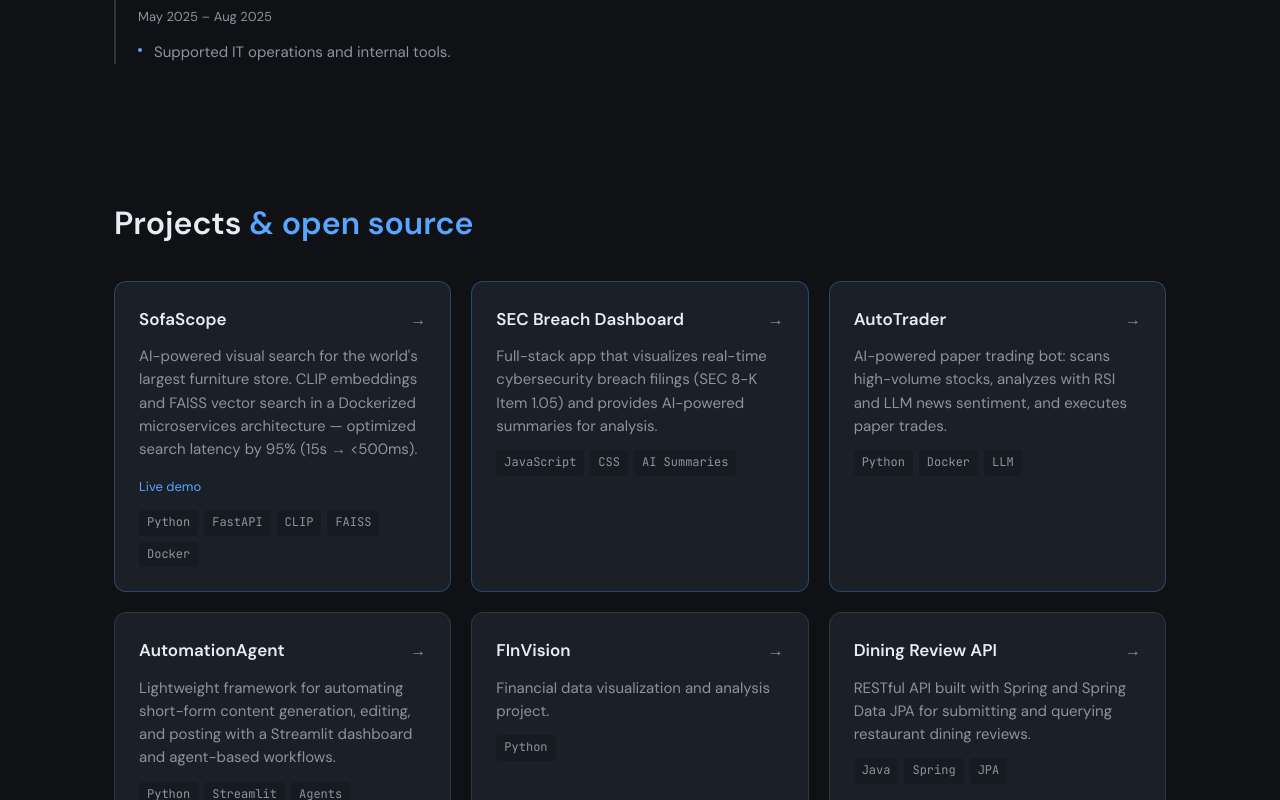
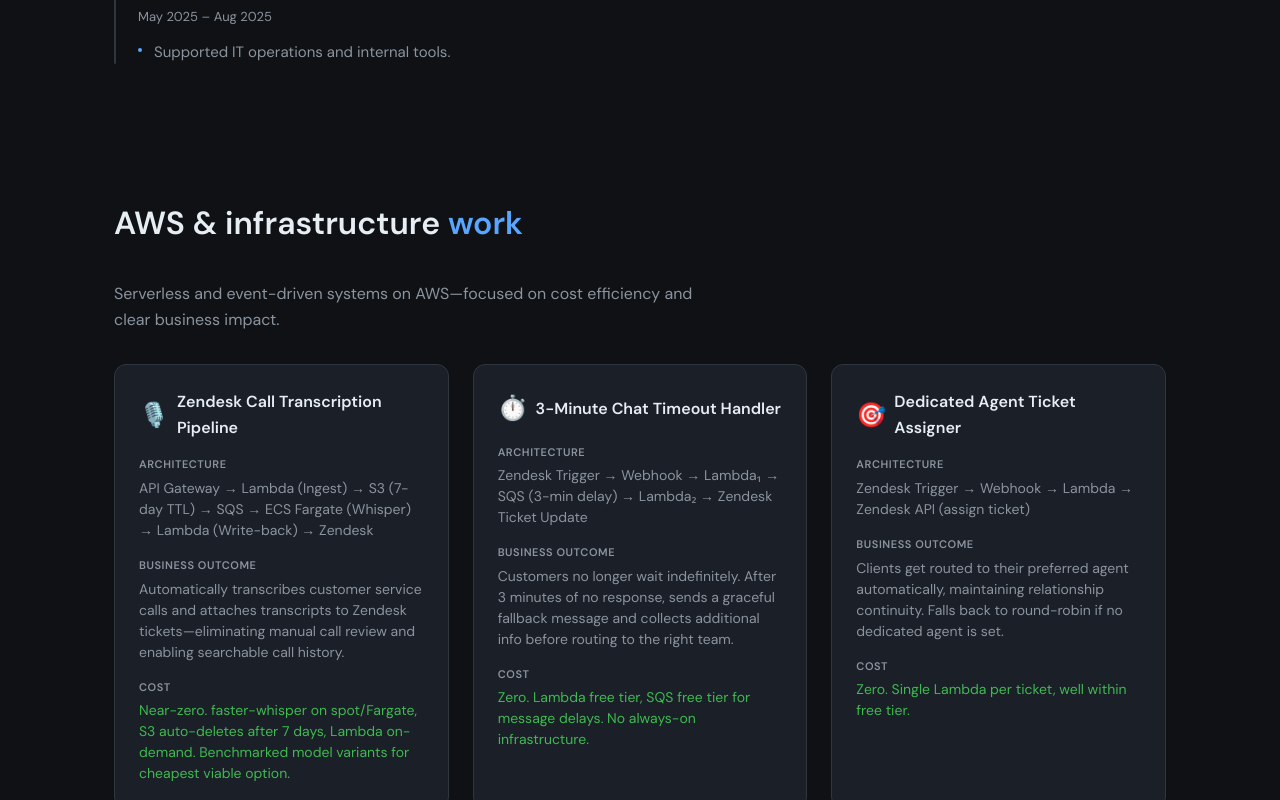
Before and after one commit to cwarre33/portfolio, a React (Vite) app: page / in a window 1280 px wide. Shown: the part 2000-2800 px from the top of the page. Built offline with nearby package versions, Linux system fonts and the light colour scheme.

Commit message:
added AWS contributions

```diff
--- a/src/App.tsx
+++ b/src/App.tsx
@@ -2,7 +2,9 @@
 import { Hero } from './components/Hero';
 import { About } from './components/About';
 import { Experience } from './components/Experience';
+import { AwsWork } from './components/AwsWork';
 import { Projects } from './components/Projects';
+import { Certifications } from './components/Certifications';
 import { Contact } from './components/Contact';
 import { Footer } from './components/Footer';
 
@@ -14,7 +16,9 @@
         <Hero />
         <About />
         <Experience />
+        <AwsWork />
         <Projects />
+        <Certifications />
         <Contact />
       </main>
       <Footer />
--- /dev/null
+++ b/src/components/AwsWork.tsx
@@ -0,0 +1,105 @@
+import { awsWork } from '../data/awsWork';
+
+export function AwsWork() {
+  return (
+    <section id="aws" className="section aws-work">
+      <div className="container">
+        <h2 className="section-title">
+          AWS &amp; infrastructure <span>work</span>
+        </h2>
+        <p className="aws-work__intro">
+          Serverless and event-driven systems on AWS—focused on cost efficiency and clear business impact.
+        </p>
+        <div className="aws-work__grid">
+          {awsWork.map((item) => (
+            <article key={item.title} className="aws-card">
+              <div className="aws-card__header">
+                <span className="aws-card__emoji" aria-hidden>
+                  {item.emoji}
+                </span>
+                <h3 className="aws-card__title">{item.title}</h3>
+              </div>
+              <div className="aws-card__section">
+                <h4 className="aws-card__label">Architecture</h4>
+                <p className="aws-card__architecture">{item.architecture[0]}</p>
+              </div>
+              <div className="aws-card__section">
+                <h4 className="aws-card__label">Business outcome</h4>
+                <p className="aws-card__text">{item.businessOutcome}</p>
+              </div>
+              <div className="aws-card__section">
+                <h4 className="aws-card__label">Cost</h4>
+                <p className="aws-card__cost">{item.cost}</p>
+              </div>
+            </article>
+          ))}
+        </div>
+      </div>
+      <style>{`
+        .aws-work__intro {
+          color: var(--text-muted);
+          margin-bottom: 2rem;
+          max-width: 56ch;
+        }
+        .aws-work__grid {
+          display: grid;
+          gap: 1.5rem;
+        }
+        @media (min-width: 768px) {
+          .aws-work__grid {
+            grid-template-columns: repeat(3, 1fr);
+          }
+        }
+        .aws-card {
+          background: var(--bg-card);
+          border: 1px solid var(--border);
+          border-radius: 12px;
+          padding: 1.5rem;
+          display: flex;
+          flex-direction: column;
+          gap: 1rem;
+        }
+        .aws-card__header {
+          display: flex;
+          align-items: center;
+          gap: 0.5rem;
+        }
+        .aws-card__emoji {
+          font-size: 1.5rem;
+        }
+        .aws-card__title {
+          font-size: 1rem;
+          font-weight: 600;
+          color: var(--text);
+        }
+        .aws-card__section {
+          margin: 0;
+        }
+        .aws-card__label {
+          font-size: 0.6875rem;
+          font-weight: 600;
+          color: var(--text-muted);
+          text-transform: uppercase;
+          letter-spacing: 0.05em;
+          margin-bottom: 0.25rem;
+        }
+        .aws-card__architecture,
+        .aws-card__text,
+        .aws-card__cost {
+          font-size: 0.875rem;
+          color: var(--text-muted);
+          line-height: 1.5;
+          margin: 0;
+        }
+        .aws-card__cost {
+          color: var(--success);
+        }
+        @media (max-width: 768px) {
+          .aws-work__grid {
+            grid-template-columns: 1fr;
+          }
+        }
+      `}</style>
+    </section>
+  );
+}
--- /dev/null
+++ b/src/components/Certifications.tsx
@@ -0,0 +1,55 @@
+import { certifications, education } from '../data/certifications';
+
+export function Certifications() {
+  return (
+    <section id="certifications" className="section certifications">
+      <div className="container">
+        <h2 className="section-title">
+          Education <span>& certifications</span>
+        </h2>
+        <p className="certifications__education">{education}</p>
+        <div className="certifications__grid">
+          {certifications.map((cert) => (
+            <div key={cert.name} className="cert-card">
+              <span className="cert-card__name">{cert.name}</span>
+              {cert.issuer && (
+                <span className="cert-card__issuer">{cert.issuer}</span>
+              )}
+            </div>
+          ))}
+        </div>
+      </div>
+      <style>{`
+        .certifications__education {
+          font-size: 1.0625rem;
+          font-weight: 600;
+          color: var(--text);
+          margin-bottom: 1.5rem;
+        }
+        .certifications__grid {
+          display: grid;
+          gap: 0.75rem;
+          grid-template-columns: repeat(auto-fill, minmax(260px, 1fr));
+        }
+        .cert-card {
+          display: flex;
+          flex-direction: column;
+          gap: 0.25rem;
+          padding: 0.875rem 1rem;
+          background: var(--bg-card);
+          border: 1px solid var(--border);
+          border-radius: 8px;
+        }
+        .cert-card__name {
+          font-size: 0.9375rem;
+          color: var(--text);
+          font-weight: 500;
+        }
+        .cert-card__issuer {
+          font-size: 0.8125rem;
+          color: var(--text-muted);
+        }
+      `}</style>
+    </section>
+  );
+}
--- a/src/components/Header.tsx
+++ b/src/components/Header.tsx
@@ -3,7 +3,9 @@
 const navLinks = [
   { href: '#about', label: 'About' },
   { href: '#experience', label: 'Experience' },
+  { href: '#aws', label: 'AWS' },
   { href: '#projects', label: 'Projects' },
+  { href: '#certifications', label: 'Certifications' },
   { href: '#contact', label: 'Contact' },
 ];
 
--- /dev/null
+++ b/src/data/awsWork.ts
@@ -0,0 +1,38 @@
+export interface AwsWorkItem {
+  title: string;
+  emoji: string;
+  architecture: string[];
+  businessOutcome: string;
+  cost: string;
+}
+
+export const awsWork: AwsWorkItem[] = [
+  {
+    title: 'Zendesk Call Transcription Pipeline',
+    emoji: '🎙️',
+    architecture: [
+      'API Gateway → Lambda (Ingest) → S3 (7-day TTL) → SQS → ECS Fargate (Whisper) → Lambda (Write-back) → Zendesk',
+    ],
+    businessOutcome:
+      'Automatically transcribes customer service calls and attaches transcripts to Zendesk tickets—eliminating manual call review and enabling searchable call history.',
+    cost: 'Near-zero. faster-whisper on spot/Fargate, S3 auto-deletes after 7 days, Lambda on-demand. Benchmarked model variants for cheapest viable option.',
+  },
+  {
+    title: '3-Minute Chat Timeout Handler',
+    emoji: '⏱️',
+    architecture: [
+      'Zendesk Trigger → Webhook → Lambda₁ → SQS (3-min delay) → Lambda₂ → Zendesk Ticket Update',
+    ],
+    businessOutcome:
+      'Customers no longer wait indefinitely. After 3 minutes of no response, sends a graceful fallback message and collects additional info before routing to the right team.',
+    cost: 'Zero. Lambda free tier, SQS free tier for message delays. No always-on infrastructure.',
+  },
+  {
+    title: 'Dedicated Agent Ticket Assigner',
+    emoji: '🎯',
+    architecture: ['Zendesk Trigger → Webhook → Lambda → Zendesk API (assign ticket)'],
+    businessOutcome:
+      'Clients get routed to their preferred agent automatically, maintaining relationship continuity. Falls back to round-robin if no dedicated agent is set.',
+    cost: 'Zero. Single Lambda per ticket, well within free tier.',
+  },
+];
--- /dev/null
+++ b/src/data/certifications.ts
@@ -0,0 +1,14 @@
+export interface Certification {
+  name: string;
+  issuer?: string;
+}
+
+export const certifications: Certification[] = [
+  { name: 'AWS Academy Graduate — Cloud Foundations', issuer: 'AWS' },
+  { name: 'Introduction to LangGraph', issuer: 'LangChain' },
+  { name: 'Data and Programming Foundations for AI', issuer: 'Codecademy' },
+  { name: 'Build a Website with HTML, CSS, and GitHub Pages', issuer: 'Codecademy' },
+  { name: 'Learn Java', issuer: 'Codecademy' },
+];
+
+export const education = 'B.S. Computer Science — UNC Charlotte (Dec 2025)';
```
Also changed, not shown: 1 other file (tests, documents, lock files or other folders).
